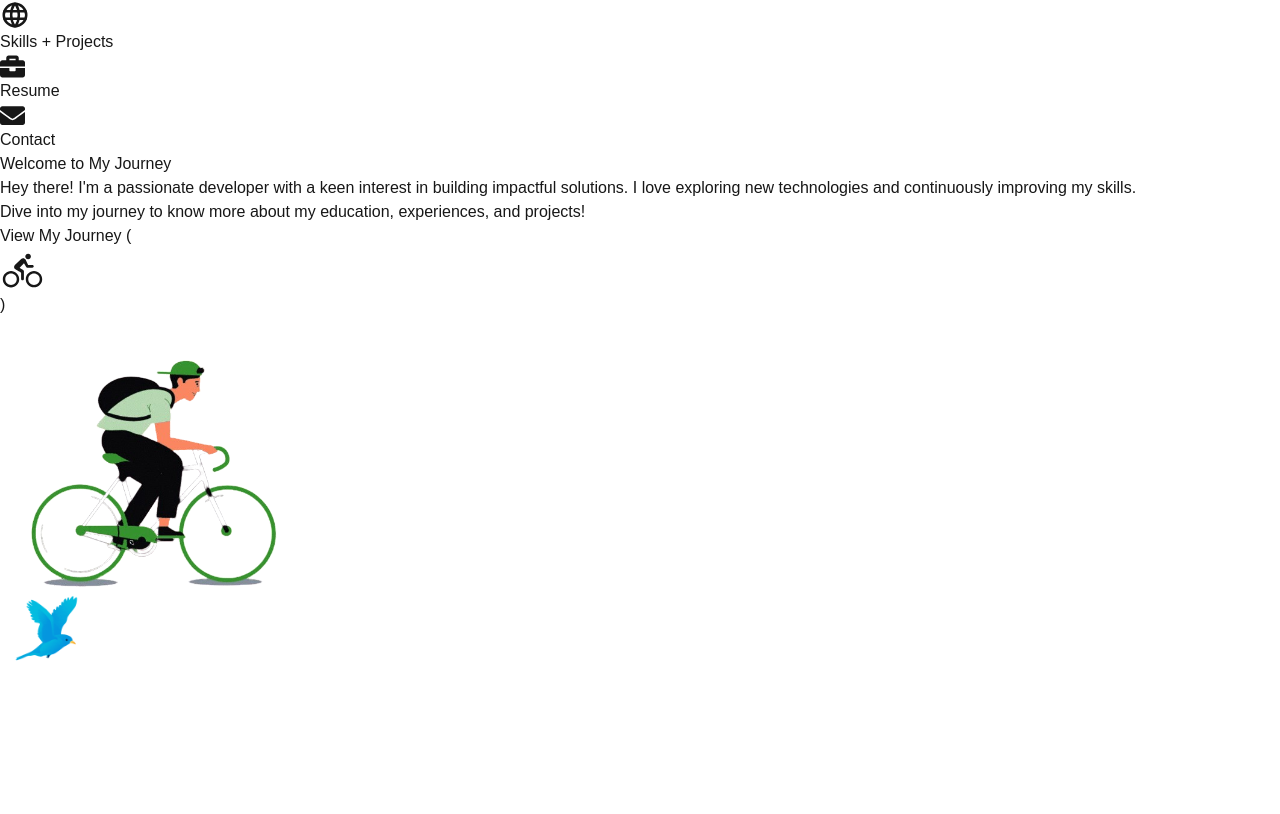
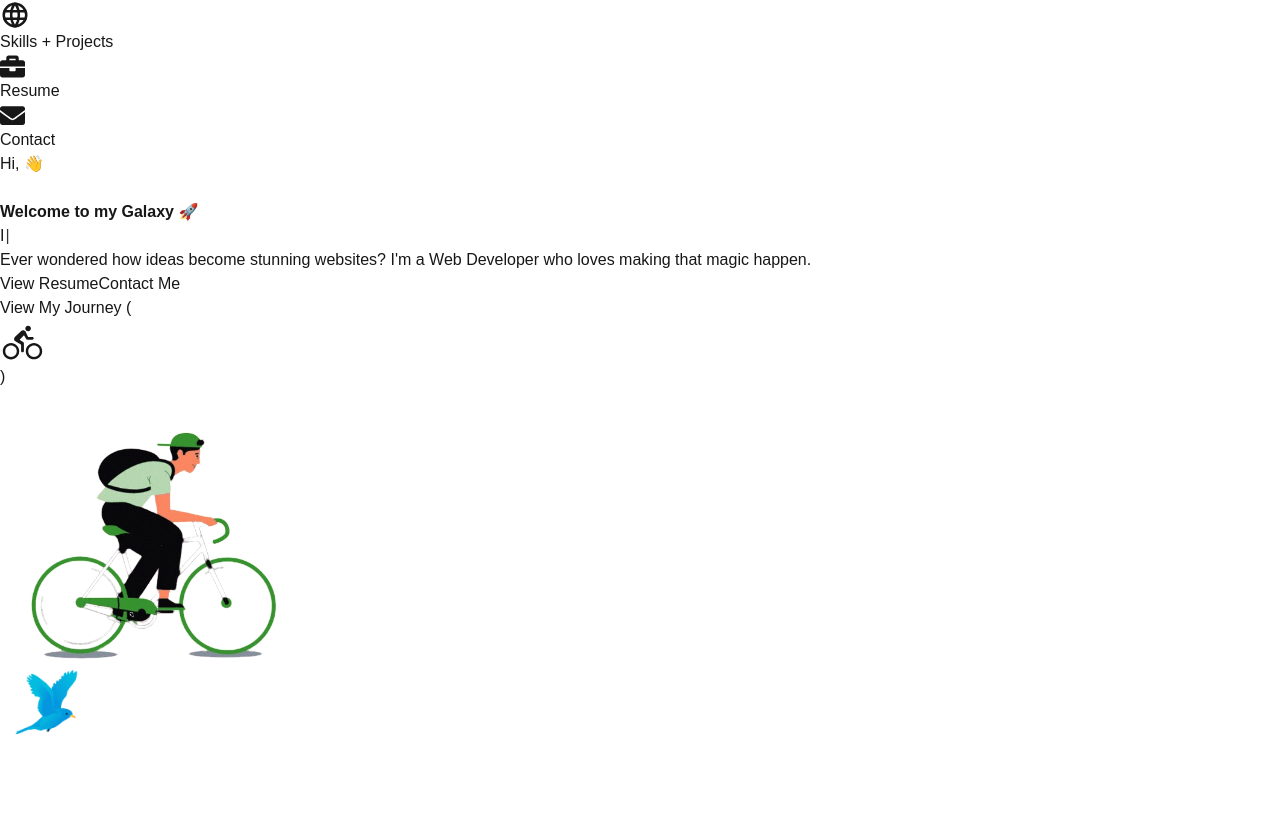
Before and after one commit to Rahul-Sachdeva/rahul-portfolio, a Next.js app: page / in a window 1280 px wide. Shown: the part 1366-2180 px from the top of the page. Built offline with nearby package versions, Linux system fonts and the light colour scheme.

Commit message:
updated slides for Intro, Skills, Achievements in Journey Section

```diff
--- a/package.json
+++ b/package.json
@@ -25,7 +25,8 @@
     "react-icons": "^5.5.0",
     "react-lazy-load-image-component": "^1.6.3",
     "react-pdf": "^9.2.1",
-    "swiper": "^11.2.4"
+    "swiper": "^11.2.4",
+    "typewriter-effect": "^2.21.0"
   },
   "devDependencies": {
     "@eslint/eslintrc": "^3",
--- a/src/components/AchievementsContributionsTeaser/AchievementsContributionsTeaser.tsx
+++ b/src/components/AchievementsContributionsTeaser/AchievementsContributionsTeaser.tsx
@@ -1,39 +1,80 @@
-const AchievementsContributionsTeaser = () => {
+import React from 'react';
+import { motion } from 'framer-motion';
+import { FaAward, FaHandsHelping, FaMedal } from 'react-icons/fa';
+
+const achievements = [
+  {
+    title: 'Top Performer Award',
+    description: 'Recognized as the top performer of the year for outstanding contributions.',
+    icon: <FaAward className="text-yellow-500" />,
+  },
+  {
+    title: 'Community Service',
+    description: 'Led a community service project that benefited over 500 individuals.',
+    icon: <FaHandsHelping className="text-green-500" />,
+  },
+  {
+    title: 'Innovation Medal',
+    description: 'Awarded for developing an innovative solution that increased efficiency by 30%.',
+    icon: <FaMedal className="text-blue-500" />,
+  },
+];
+
+const AchievementsContributionTeaser = () => {
+  return (
+    <div className="min-w-xl flex flex-col justify-center items-center bg-transparent text-white p-6">
+      <h2 className="text-3xl font-bold mb-8">Achievements & Contributions</h2>
+      <div className="w-full max-w-2xl grid grid-cols-1 gap-6 mb-8">
+        {achievements.map((achievement, index) => (
+          <motion.div
+            key={index}
+            className="flex items-center p-4 bg-gray-800 bg-opacity-70 rounded-lg shadow-lg hover:bg-opacity-90 transition duration-300"
+            whileHover={{ scale: 1.05 }}
+            whileTap={{ scale: 0.95 }}
+          >
+            <div className="text-4xl mr-4">
+              {achievement.icon}
+            </div>
+            <div>
+              <h3 className="text-xl font-semibold">{achievement.title}</h3>
+              <p className="text-gray-300">{achievement.description}</p>
+            </div>
+          </motion.div>
+        ))}
+      </div>
+      <GitHubContributionGraph />
+      <LeetCodeStatsCard />
+    </div>
+  );
+};
+
+const GitHubContributionGraph = () => {
     return (
-      <div className="max-w-xl mx-auto p-6 rounded-lg shadow-md bg-transparent">
-        {/* Section Title */}
-        <h2 className="text-2xl font-bold text-yellow-400 mb-4">
-          🏆 Achievements & Contributions
-        </h2>
+        <div className="w-full max-w-xl bg-transparent p-6 mb-8">
+          <h2 className="text-3xl font-bold mb-4">GitHub Statistics</h2>
+          <div className="overflow-hidden rounded-lg shadow-lg">
+            <img
+              src="https://github-readme-stats.vercel.app/api?username=rahul-sachdeva&show_icons=true&theme=radical"
+              alt="GitHub Stats Card"
+              className="w-full"
+            />
+          </div>
+        </div>
+      );
+};
+const LeetCodeStatsCard = () => {
+  return (
+    <div className="w-full max-w-xl bg-transparent p-6">
+      <h2 className="text-3xl font-bold mb-4">LeetCode Statistics</h2>
+      <div className="overflow-hidden rounded-lg shadow-lg">
+        <img
+          src="https://leetcard.jacoblin.cool/rahul_sachdeva?theme=light&font=Karma&ext=heatmap"
+          alt="LeetCode Stats Card"
+          className="w-full"
+        />
+      </div>
+    </div>
+  );
+};
 
-        {/* Overview Text */}
-        <p className="text-gray-300 text-sm leading-relaxed mb-4">
-          Throughout my career, I've been fortunate to receive several accolades
-          and have actively contributed to various impactful projects. From
-          industry awards recognizing innovation to community initiatives aimed
-          at fostering tech education, my journey reflects a commitment to
-          excellence and giving back.
-        </p>
-
-        {/* Highlighted Achievements */}
-        <ul className="list-disc list-inside text-gray-400 text-sm mb-4">
-          <li>Recipient of the 'Innovative Tech Leader' award in 2023.</li>
-          <li>Keynote speaker at the 'Global Developers Conference' 2024.</li>
-          <li>Contributor to open-source projects enhancing web accessibility.</li>
-          <li>Organized coding bootcamps for underrepresented communities.</li>
-        </ul>
-
-        {/* Call to Action */}
-        <div className="text-center">
-          <a
-            href="/achievements-contributions"
-            className="inline-block bg-yellow-500 text-gray-900 font-semibold px-6 py-2 rounded-full transition-transform transform hover:scale-105"
-          >
-            🎯 Discover More Achievements →
-          </a>
-        </div>
-      </div>
-    );
-  };
-
-  export default AchievementsContributionsTeaser;
+export default AchievementsContributionTeaser;
--- a/src/components/Introduction/Introduction.tsx
+++ b/src/components/Introduction/Introduction.tsx
@@ -1,18 +1,82 @@
-import React from "react";
+import React from 'react';
+import Typewriter from 'typewriter-effect';
+import { motion } from 'framer-motion';
+import Link from 'next/link';
 
-const Introduction: React.FC = () => {
+const IntroductionSlide = () => {
   return (
-    <section className="w-full flex flex-col items-center justify-center text-center p-8">
-      <h2 className="text-3xl font-bold text-white mb-4">Welcome to My Journey</h2>
-      <p className="text-lg text-gray-300 max-w-2xl">
-        Hey there! I'm a passionate developer with a keen interest in building impactful solutions.
-        I love exploring new technologies and continuously improving my skills.
-      </p>
-      <p className="text-lg text-gray-300 max-w-2xl mt-2">
-        Dive into my journey to know more about my education, experiences, and projects!
-      </p>
-    </section>
+    <div className="min-w-xl max-w-xl mx-auto p-6 text-white flex flex-col items-center justify-center h-screen">
+      {/* Greeting with Animated Waving Hand */}
+      <motion.h1
+        className="text-5xl font-bold mb-4 flex items-center"
+        initial={{ opacity: 0, y: -20 }}
+        animate={{ opacity: 1, y: 0 }}
+        transition={{ duration: 0.5 }}
+      >
+        Hi,{" "}
+        <motion.span
+          role="img"
+          aria-label="waving hand"
+          className="ml-2"
+          animate={{ rotate: [0, 20, -10, 20, 0] }}
+          transition={{ repeat: Infinity, duration: 1.5, ease: "easeInOut" }}
+        >
+          👋
+        </motion.span>
+      </motion.h1>
+
+      <br/> <strong> Welcome to my Galaxy 🚀 </strong>
+
+      {/* Typewriter Effect */}
+      <motion.div
+        className="text-2xl mb-6"
+        initial={{ opacity: 0 }}
+        animate={{ opacity: 1 }}
+        transition={{ delay: 0.5, duration: 0.5 }}
+      >
+        <Typewriter
+          options={{
+            strings: ['I\'m Rahul Sachdeva.','I\'m a Full Stack Developer.', 'I\'m a Problem Solver.', 'I\'m a Tech Enthusiast.'],
+            autoStart: true,
+            loop: true,
+            deleteSpeed: 50,
+          }}
+        />
+      </motion.div>
+
+      {/* Tagline */}
+      <motion.p
+        className="text-center text-lg mb-8 px-4"
+        initial={{ opacity: 0 }}
+        animate={{ opacity: 1 }}
+        transition={{ delay: 1, duration: 0.5 }}
+      >
+        Ever wondered how ideas become stunning websites? I'm a Web Developer who loves making that magic happen.
+      </motion.p>
+
+      {/* View Resume Button */}
+      <Link href="/resume">
+      <motion.a
+        className="bg-gradient-to-r from-pink-500 to-purple-600 text-white py-2 px-4 rounded-full shadow-lg hover:from-pink-600 hover:to-purple-700 transition-transform transform hover:scale-105"
+        initial={{ opacity: 0 }}
+        animate={{ opacity: 1 }}
+        transition={{ delay: 1.5, duration: 0.5 }}
+      >
+        View Resume
+      </motion.a>
+      </Link>
+      <Link href="/contact" className='mt-6'>
+      <motion.a
+        className="bg-gradient-to-r from-pink-500 to-purple-600 text-white py-2 px-4 rounded-full shadow-lg hover:from-pink-600 hover:to-purple-700 transition-transform transform hover:scale-105"
+        initial={{ opacity: 0 }}
+        animate={{ opacity: 1 }}
+        transition={{ delay: 1.5, duration: 0.5 }}
+      >
+        Contact Me
+      </motion.a>
+      </Link>
+    </div>
   );
 };
 
-export default Introduction;
+export default IntroductionSlide;
--- a/src/components/Journey/Journey.tsx
+++ b/src/components/Journey/Journey.tsx
@@ -55,7 +55,7 @@ export default function GifCarousel() {
   };
 
   return (
-    <div className="relative ml-14 z-20 w-full h-screen bg-[#050816] flex justify-between">
+    <div className="relative ml-14 z-20 w-full h-screen flex justify-between">
       {/* Title and Description */}
       <div>
         {slides[index].content}
--- a/src/components/SkillsProjectSlide/SkillsProjectSlide.tsx
+++ b/src/components/SkillsProjectSlide/SkillsProjectSlide.tsx
@@ -1,59 +1,95 @@
-const SkillsProjectsSlide = () => {
+import React from 'react';
+import { motion } from 'framer-motion';
+
+const skills = [
+  { name: 'React', level: 90 },
+  { name: 'Node.js', level: 85 },
+  { name: 'TypeScript', level: 80 },
+  { name: 'Tailwind CSS', level: 75 },
+  { name: 'GraphQL', level: 70 },
+];
+
+const projects = [
+    {
+      title: 'Innovative Web Application',
+      description: 'A cutting-edge web app that streamlines workflow management.',
+      imageUrl: '/sample1.webp',
+      link: '/projects/innovative-web-app',
+    },
+    {
+      title: 'Mobile Solution',
+      description: 'A mobile app that revolutionizes personal finance tracking.',
+      imageUrl: '/sample2.webp',
+      link: '/projects/mobile-solution',
+    },
+    {
+      title: 'E-commerce Platform',
+      description: 'A scalable e-commerce platform with seamless user experience.',
+      imageUrl: '/sample3.webp',
+      link: '/projects/e-commerce-platform',
+    },
+  ];
+
+const SkillsProjectsSection: React.FC = () => {
   return (
-      <div className="max-w-xl mx-auto bg-gray-900 text-white p-6 rounded-lg shadow-md">
-        {/* Section Title */}
-        <h2 className="text-2xl font-bold text-yellow-400">
-          🚀 Skills & Projects Overview
-        </h2>
+    <div className="min-h-screen flex flex-col justify-center items-center bg-transparent text-white p-6">
+      <h2 className="text-3xl font-bold mb-8">Skills & Projects</h2>
 
-        {/* Overview Text */}
-        <p className="mt-3 text-gray-300 text-sm leading-relaxed">
-          A **fusion of cutting-edge technologies** and **real-world problem-solving.**
-          From **React-driven UIs** to **backend optimizations**, I love building scalable, efficient, and
-          visually stunning applications.
-        </p>
+      <div className="w-full max-w-3xl">
+        {/* Skills Section */}
+        <div className="mb-12">
+          <h3 className="text-2xl font-semibold mb-4">Skills</h3>
+          <div className="space-y-4">
+            {skills.map((skill) => (
+              <div key={skill.name}>
+                <div className="flex justify-between mb-1">
+                  <span>{skill.name}</span>
+                  <span>{skill.level}%</span>
+                </div>
+                <div className="w-full bg-gray-700 rounded-full h-2">
+                  <motion.div
+                    className="bg-yellow-500 h-2 rounded-full"
+                    initial={{ width: 0 }}
+                    animate={{ width: `${skill.level}%` }}
+                    transition={{ duration: 1.5 }}
+                  />
+                </div>
+              </div>
+            ))}
+          </div>
+        </div>
 
-        {/* Quick Tech Highlights */}
-        <div className="mt-4 flex flex-wrap gap-2">
-          <span className="px-3 py-1 bg-yellow-500 text-gray-900 text-xs font-semibold rounded-full">
-            Full-Stack Development
-          </span>
-          <span className="px-3 py-1 bg-yellow-500 text-gray-900 text-xs font-semibold rounded-full">
-            Role-Based Access Control
-          </span>
-          <span className="px-3 py-1 bg-yellow-500 text-gray-900 text-xs font-semibold rounded-full">
-            React & Tailwind
-          </span>
-          <span className="px-3 py-1 bg-yellow-500 text-gray-900 text-xs font-semibold rounded-full">
-            Node.js & Laravel
-          </span>
-          <span className="px-3 py-1 bg-yellow-500 text-gray-900 text-xs font-semibold rounded-full">
-            Fuzzy Search & Data Handling
+        {/* Projects Section */}
+      <h2 className="text-3xl font-bold mb-12">Projects</h2>
+      <div className="w-full max-w-4xl grid grid-cols-1 md:grid-cols-2 lg:grid-cols-3 gap-6">
+        {projects.map((project) => (
+          <motion.a
+            key={project.title}
+            href={project.link}
+            className="relative group"
+            whileHover={{ scale: 1.05 }}
+            whileTap={{ scale: 0.95 }}
+          >
+            <div className="overflow-hidden rounded-lg shadow-lg">
+              <img
+                src={project.imageUrl}
+                alt={project.title}
+                className="w-full h-48 object-cover transition-transform duration-300 transform group-hover:scale-110"
+              />
+              <div className="absolute inset-0 bg-black bg-opacity-50 opacity-0 group-hover:opacity-100 transition-opacity duration-300 flex flex-col justify-center items-center text-center p-4">
+                <h3 className="text-xl font-semibold mb-2">{project.title}</h3>
+                <p className="text-gray-300 mb-4">{project.description}</p>
+                <span className="inline-block bg-yellow-500 text-gray-900 font-semibold px-4 py-2 rounded-full">
+                  View Project
                 </span>
               </div>
-
-        {/* Teasing the Projects */}
-        <div className="mt-5">
-          <p className="text-gray-400 text-sm">
-            **Worked on projects involving:**
-            - 🔍 **AI-Powered Search & Filtering**
-            - 🔐 **Scalable Role-Based Authentication**
-            - 🎨 **Pixel-Perfect UI Designs with Tailwind**
-            - 📊 **Data Visualization & Dashboarding**
-          </p>
             </div>
-
-        {/* CTA Button */}
-        <div className="mt-6 text-center">
-          <a
-            href="/skills-projects"
-            className="inline-block bg-yellow-500 text-gray-900 font-semibold px-6 py-2 rounded-full transition-transform transform hover:scale-105"
-          >
-            🔥 Explore My Skills & Projects →
-          </a>
+          </motion.a>
+        ))}
+      </div>
       </div>
     </div>
   );
 };
 
-  export default SkillsProjectsSlide;
+export default SkillsProjectsSection;
```
Also changed, not shown: 1 other file (tests, documents, lock files or other folders). Lines whose indentation alone changed are shown as unchanged.
